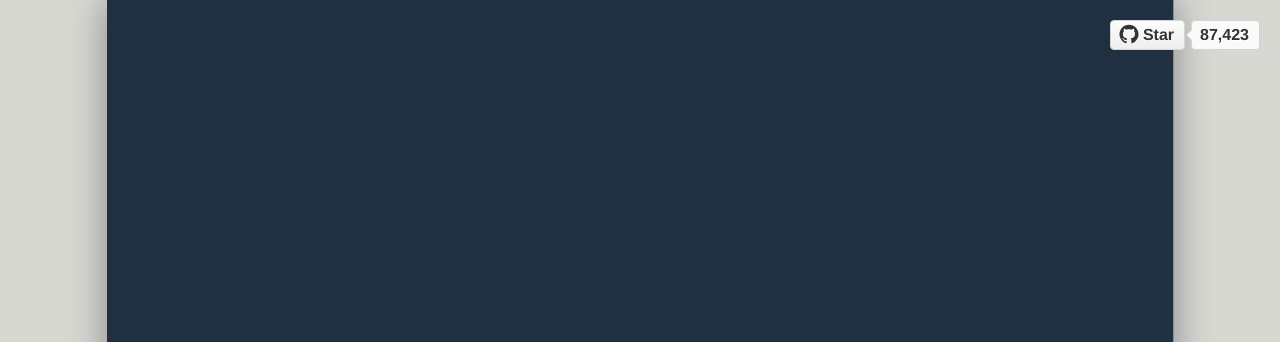
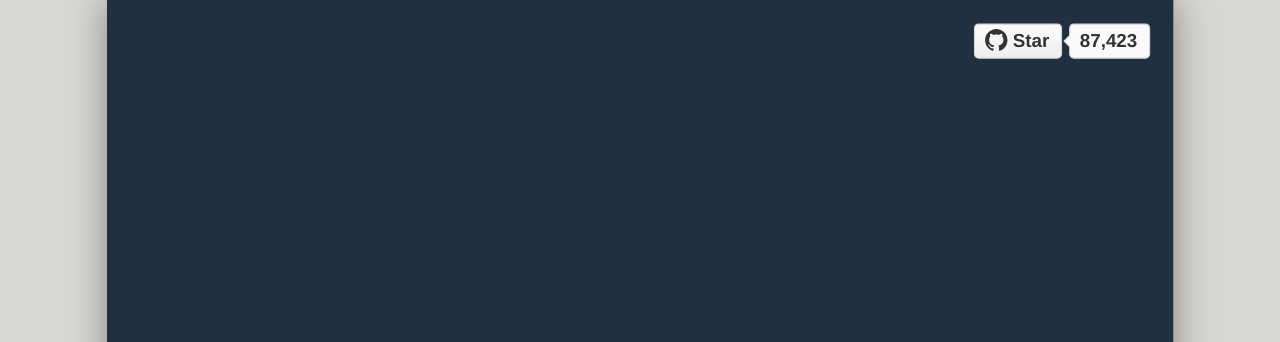
Before and after one commit to suguru03/slide, a website: page src/index.html in a window 1280 px wide. Shown: the top 342 px of the page. Drawn offline with Linux system fonts and the light colour scheme.

Commit message:
update stars button layout logic

```diff
--- a/src/index.html
+++ b/src/index.html
@@ -261,7 +261,7 @@
     </style>
 </head>
 <body>
-<div class="stars">
+<div id="stars" class="stars">
     <span class="github-btn github-stargazers github-btn-large">
         <a class="gh-btn" id="gh-btn" href="https://github.com/suguru03/neo-async" target="_blank" aria-label="Star on GitHub">
             <span class="gh-ico" aria-hidden="true"></span> <span class="gh-text" id="gh-text">Star</span>
@@ -280,6 +280,7 @@
         highlightStyle: 'monokai',
         highlightLines: true
     });
+
     var timer = function() {
       setTimeout(function() {
         request();
@@ -297,8 +298,23 @@
         console.log(star);
       };
       request.send();
+    };
+    timer();
+
+    // 初回のスターボタンセット
+    setStarsButton();
+    slideshow.on('afterShowSlide', setStarsButton);
+
+    /**
+     * setStarsButton
+     */
+    function setStarsButton() {
+        var currentSlideArea = document.querySelector('.remark-visible');
+        if (currentSlideArea) {
+            var currentSlideContainer = currentSlideArea.querySelector('.remark-slide-scaler');
+            currentSlideContainer && currentSlideContainer.appendChild(document.getElementById('stars'));
+        }
     }
-    timer();
 </script>
 </body>
 </html>
```
